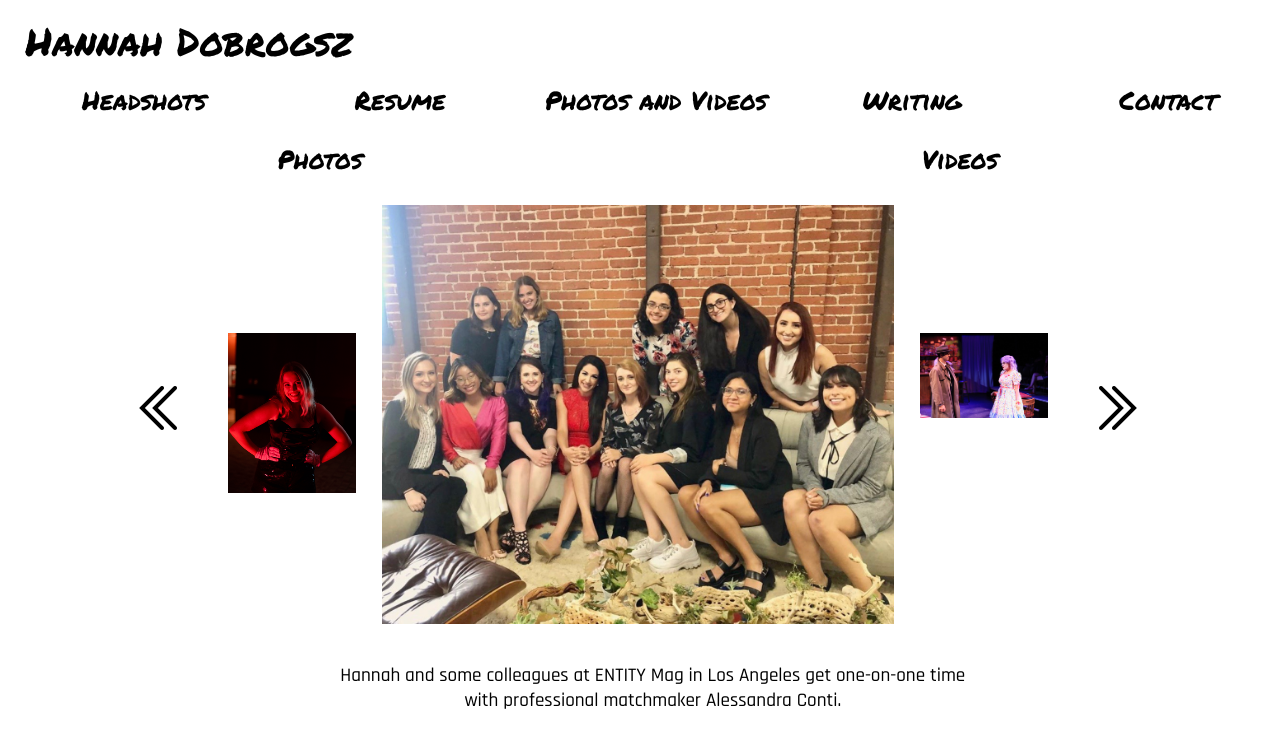
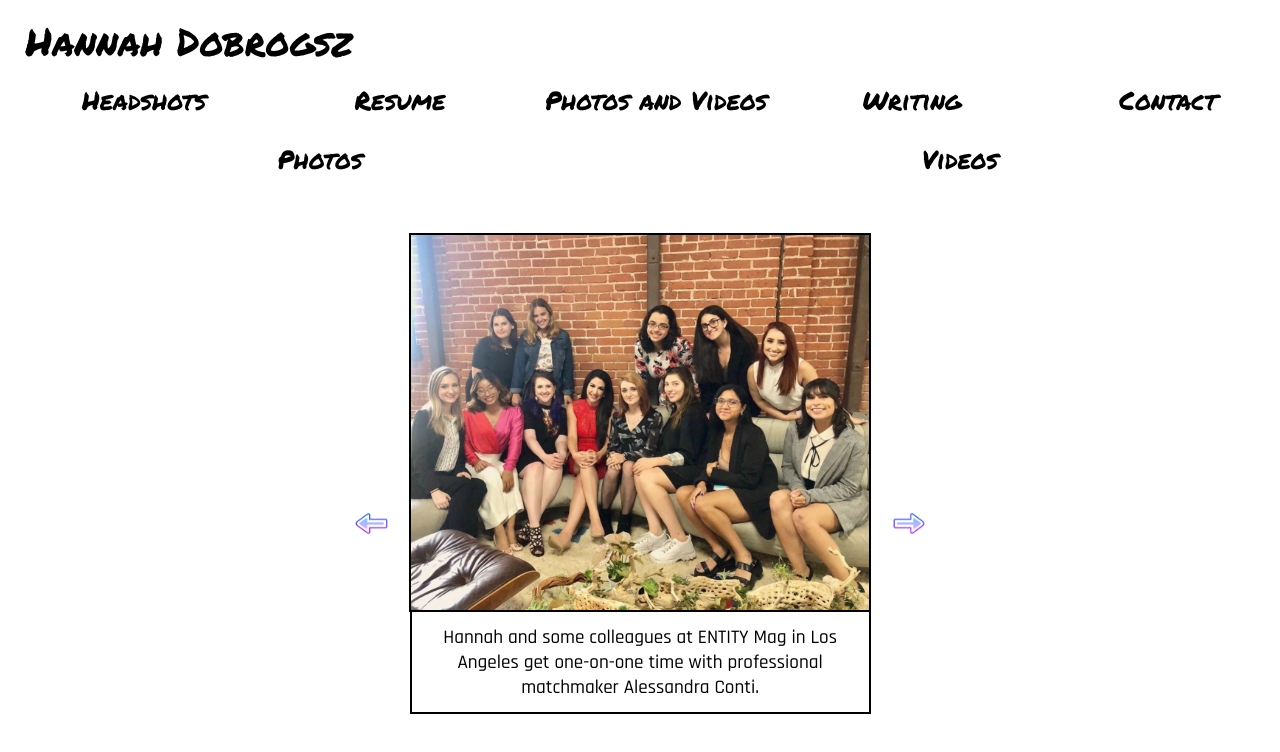
Before and after one commit to maryhalv/client-one, a React (Create React App) app: page / in a window 1280 px wide. Both pictures are taken after a click on the element "Photos and Videos". Shown: the top 752 px of the page. Built offline with nearby package versions, Linux system fonts and the light colour scheme.

Commit message:
photo gallery edits

```diff
--- a/src/view/components/Photos.js
+++ b/src/view/components/Photos.js
@@ -12,8 +12,8 @@ import nyc from './media_images/nyc.jpeg';
 import radio from './media_images/radio.jpeg';
 import rocky_horror from './media_images/rocky_horror.jpg';
 import './styles/photos.css';
-import left_arrow from '../images/icons8-double-left-50.png';
-import right_arrow from '../images/icons8-double-right-50.png'
+import left_arrow from '../images/icons8-arrow-pointing-left-96.png';
+import right_arrow from '../images/icons8-arrow-96.png'
 
 function PhotoGrid(props) {
 
@@ -82,24 +82,31 @@ const handlePreviousClick = () => {
     }
    }
 }
+// <div id="side-pic-container">
+//     <img id="side-pic" src={photos[prevIndex].src}/>
+//    </div>
+//
+//
+// <div id="side-pic-container">
+//    <img  id="side-pic" src={photos[nextIndex].src}/>
+//    </div>
+
+// <img src={left_arrow}/>
+//<img src={right_arrow}/>
+
 
 return(
     <React.Fragment>
     <div id="display-photo">
     <button id="b-previous" onClick={handlePreviousClick}>
-     <img src={left_arrow}/>
+        <img id="left-arrow" src={left_arrow}/>
     </button>
-    <div id="side-pic-container">
-     <img id="side-pic" src={photos[prevIndex].src}/>
-    </div>
+
     <div id="main-pic-container">
      <img id="main-pic" src={photos[index].src}/>
     </div>
-    <div id="side-pic-container">
-    <img  id="side-pic" src={photos[nextIndex].src}/>
-    </div>
     <button id="b-next" onClick={handleNextClick}>
-        <img src={right_arrow}/>
+        <img id="right-arrow" src={right_arrow}/>
     </button>
     </div>
     <figcaption id="gallery-cap">{photos[index].cap}</figcaption>
--- a/src/view/components/styles/intro.css
+++ b/src/view/components/styles/intro.css
@@ -32,10 +32,11 @@
 #headshot-cap {
   width: 100%;
   text-align: center;
-  margin: 1vw 0vw 1vw 0vw;
-  background-color: gray;
+  margin: 0vw 0vw 1vw 0vw;
   padding-top: 0.5vw;
   padding-bottom: 0.5vw;
   font-size: 1.5vw;
-  border-radius: 0.5vw;
+  border-bottom: 0.2vw solid black;
+  border-left: 0.2vw solid black;
+  border-right: 0.2vw solid black;
 }
--- a/src/view/components/styles/photos.css
+++ b/src/view/components/styles/photos.css
@@ -23,26 +23,41 @@
     flex-direction: row;
     margin-top: 1vw;
     text-align: center;
-    margin-left: 10%;
+    margin-left: 27%;
+    margin-right: 27%;
     z-index:90;
+    width: 46vw;
+
 }
 
 #b-previous {
-    margin-right: 3vw;
-    margin-top: 15%;
-    border:none;
-    background-color: white;;
+    /*margin-right: 3vw; */
+    margin-top: 50%;
     cursor: pointer;
-    height: 5vw;
+    height: 4vw;
+    width: 4vw;
+    border: none;
+    background-color: white;
 }
 
 #b-next{
-    margin-left: 3vw;
-    margin-top: 15%;
-    border:none;
+   /* margin-left: 3vw; */
+    margin-top: 50%;
+    cursor: pointer;
+    height: 4vw;
+    width: 4vw;
+    border: none;
     background-color: white;
-    cursor: pointer;
-    height: 5vw;
+}
+
+#left-arrow {
+    width: 100%;
+    height: auto;
+}
+
+#right-arrow {
+    width: 100%;
+    height: auto;
 }
 
 #b-previous:active, #b-next:active {
@@ -50,27 +65,32 @@
 }
 
 #gallery-cap {
-    margin-top: 2vw;
-    width: 50vw;
+    margin-top: 0vw;
+    width: 33.7vw;
     text-align: center;
     background-color: white;
     color: black;
-    border-radius: 2vw;
     padding: 1vw;
-    margin-left: 25%;
-    margin-right: 25%;
+    margin-left: 32%;
+    margin-right: 32%;
     font-size: 1.5vw;
+    border-right: 0.2vw solid black;
+    border-left: 0.2vw solid black;
+    border-bottom: 0.2vw solid black;
 }
 
 #main-pic {
     display: block;
     width: 100%;
     height: auto;
+    /*border: 0.2vw solid black; */
 }
 
 #main-pic-container {
-    width: 40vw;
-    margin: 0 2vw 0 2vw;
+    width: 36vw;
+    height: auto;
+    margin: 2.2vw 1vw 0 1vw;
+    border: 0.2vw solid black;
 }
 
 #side-pic{
@@ -78,6 +98,7 @@
     width: 100%;
     height: auto;
     margin: 100% 0 0 0;
+    border: 0.2vw solid black;
 }
 
 #side-pic-container {
```
